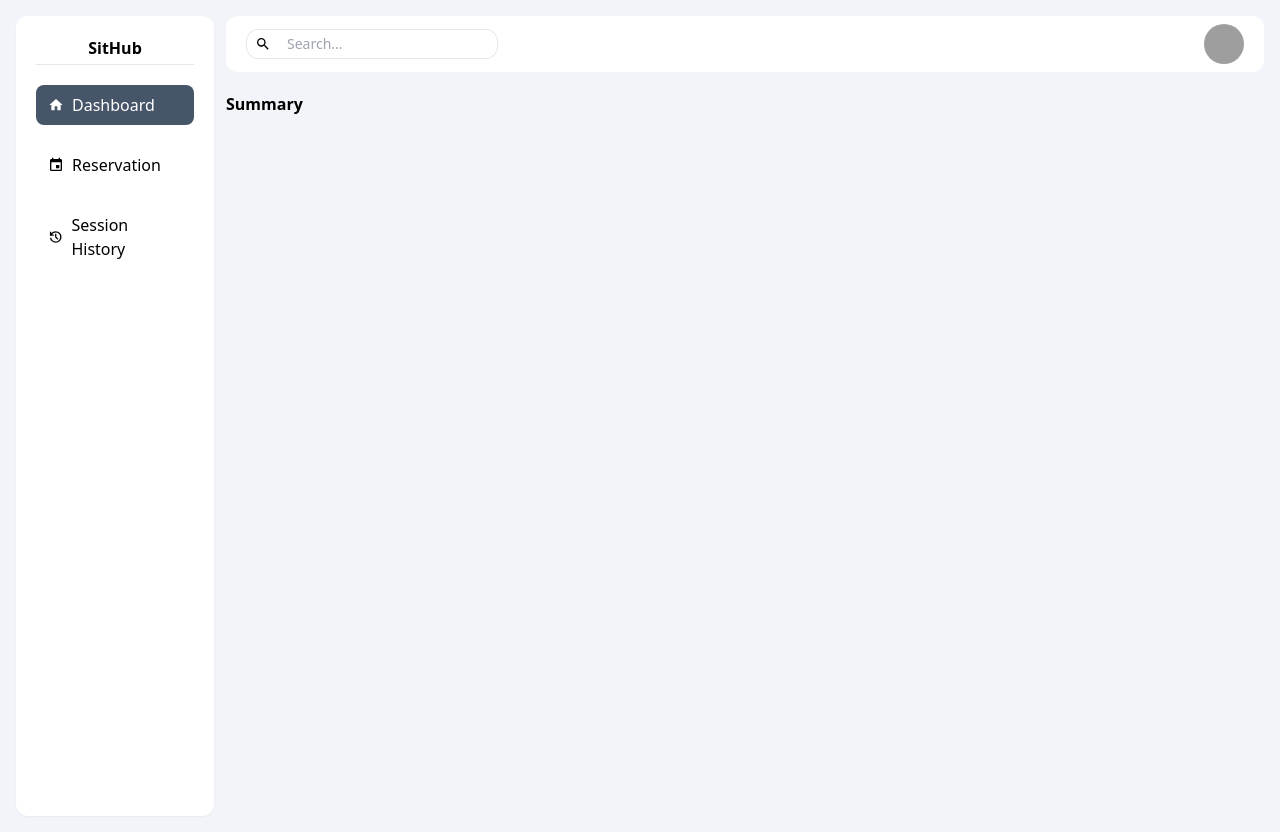
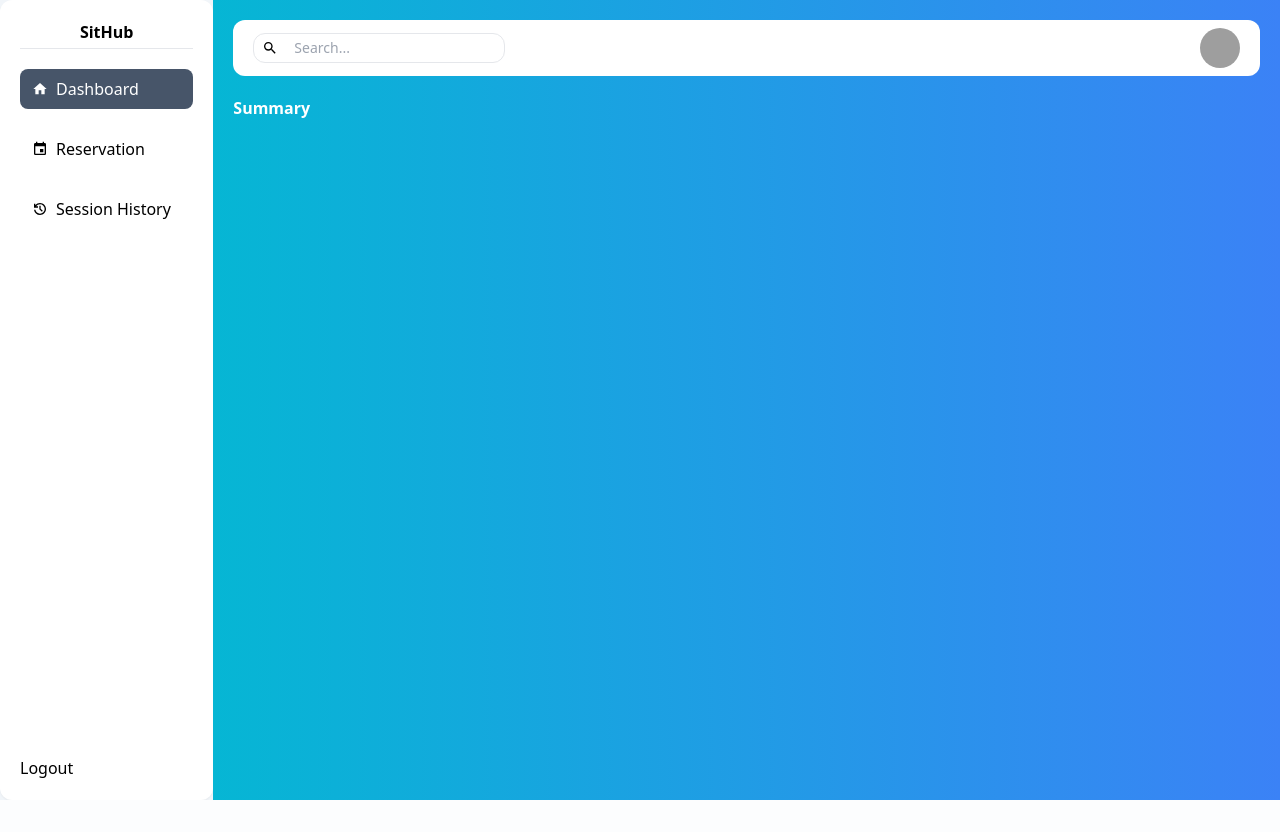
Before and after one commit to xaenic/CSS-SIT-IN-SYSTEM-UC, a PHP site: page /dashboard in a window 1280 px wide. After the commit the page ends 800 px from the top, so only its background shows below. Run offline with PHP 8.4, Linux system fonts and the light colour scheme; the visitor is signed in with stand-in values (Sample User, id 1); grey boxes are pictures that could not be loaded.

Commit message:
style: adjusted paddings and margins

```diff
--- a/dashboard.php
+++ b/dashboard.php
@@ -6,11 +6,11 @@ if(!isset($_SESSION['email']))
     header('Location: login');
 ?>
 
-<div class="grid grid-cols-12 gap-3 min-h-screen">
+<div class="grid grid-cols-12  min-h-screen ">
     <div class="col-span-2 hidden md:block">
            <?php require './shared/sidebar.php'; ?>
     </div>
-    <div class="col-span-10">
+    <div class="col-span-12 md:col-span-10 pt-5 bg-gradient-to-r from-cyan-500 to-blue-500 p-5">
         <?php require './shared/topbar.php'; ?>
         <?php require './views/dashboard.view.php'; ?>
     </div>
--- a/logout.php
+++ b/logout.php
@@ -2,5 +2,5 @@
 
 session_start();
 session_destroy();
-header("Location: login.php");
+header("Location: login");
 ?>
--- a/register.php
+++ b/register.php
@@ -72,6 +72,6 @@ require './shared/header.php';
 ?>
 
 
-<div class="md:p-5 md:px-36    rounded-xl md:pt-14 p-2 min-h-[96vh] ">
+<div class="md:p-5 md:px-36    rounded-xl md:pt-10 p-2 min-h-[96vh] ">
     <?php require './views/register.view.php'; ?>
 </div>
--- a/shared/header.php
+++ b/shared/header.php
@@ -9,4 +9,4 @@
     <script src="https://code.jquery.com/jquery-3.7.1.min.js" integrity="sha256-/JqT3SQfawRcv/BIHPThkBvs0OEvtFFmqPF/lYI/Cxo=" crossorigin="anonymous"></script>
 </head>
 
-<body class="min-h-screen bg-slate-100 p-4">
+<body class="min-h-screen bg-slate-100 p-0">
--- a/shared/sidebar.php
+++ b/shared/sidebar.php
@@ -1,4 +1,5 @@
-<aside class="p-5 rounded-xl shadow-sm h-full bg-white">
+<aside class="p-5 rounded-xl shadow-sm h-full bg-white flex flex-col justify-between">
+    <div>
     <section id="widget_1" class="border-b border-gray-200 pb-1">
         <h1 class="text-center font-bold">SitHub</h1>
     </section>
@@ -17,5 +18,6 @@
             <a href="/dashboard" class="">Session History</a>
         </div>
     </section>
-    <section id="widget_3"></section>
+    </div>
+    <section id="widget_3"><a href="/logout">Logout</a></section>
 </aside>
--- a/views/dashboard.view.php
+++ b/views/dashboard.view.php
@@ -1,3 +1,3 @@
 <main class="container mt-5">
-    <h1 class="font-bold">Summary</h1>
+    <h1 class="font-bold text-white">Summary</h1>
 </main>
--- a/views/login.view.php
+++ b/views/login.view.php
@@ -1,4 +1,4 @@
-<div class="max-w-[480px] mx-auto mt-20">
+<div class="max-w-[480px] mx-auto mt-14">
     <form id="login" action="/login" method="POST" class="flex flex-col bg-white p-10 rounded-lg gap-4 ">
 
         <div class="flex items-center flex-col gap-2 col-span-12">
--- a/views/register.view.php
+++ b/views/register.view.php
@@ -1,4 +1,4 @@
-<div class="max-w-[680px] mx-auto mt-20">
+<div class="max-w-[680px] mx-auto">
     <form id="register" method="POST" class="grid grid-cols-1 md:grid-cols-2 bg-white p-10 rounded-lg gap-7 ">
 
         <div class="flex items-center flex-col gap-2 col-span-2">
```
